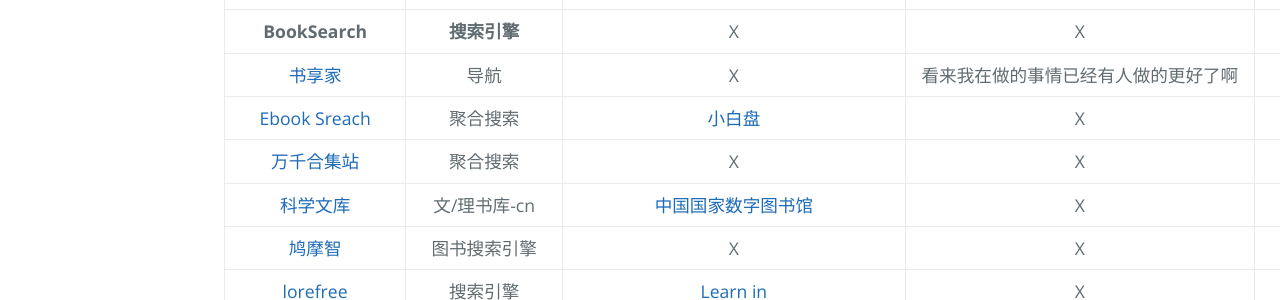
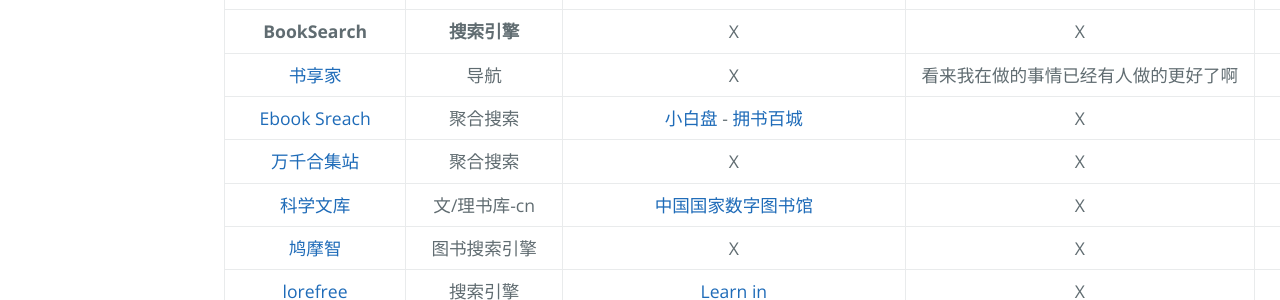
Before and after one commit to AmbroseRen/test, a Jekyll site: the page built from Library/BookSearch.md, in a window 1280 px wide and 900 px high, scrolled down 320 px. Shown: the part 154-454 px from the top of the window. Built offline with Jekyll 4.4.1, drawn with Linux system fonts in a browser that asks for light colours; our own code applies the rules of GitHub Pages for plain Markdown files; the repository's description, which GitHub fills in, is left out.

Commit message:
Update BookSearch.md

```diff
--- a/Library/BookSearch.md
+++ b/Library/BookSearch.md
@@ -16,7 +16,7 @@
 | [二次寒树](https://echs.herokuapp.com/) | 杂志 | X | X | X |
 | __BookSearch__ | __搜索引擎__ | X | X | X |
 | [书享家](http://shuxiangjia.cn/) | 导航 | X | 看来我在做的事情已经有人做的更好了啊 | X |
-| [Ebook Sreach](https://ebook.blinkol.com/#/) | 聚合搜索 | [小白盘](https://www.xiaobaipan.com/) | X | X |
+| [Ebook Sreach](https://ebook.blinkol.com/#/) | 聚合搜索 | [小白盘](https://www.xiaobaipan.com/) - [拥书百城](https://www.xujiantao.com/) | X | X |
 | [万千合集站](http://www.hejizhan.com/bbs/) | 聚合搜索 | X | X | X |
 | [科学文库](https://book.sciencereading.cn/shop/main/Login/shopFrame.do) | 文/理书库-cn | [中国国家数字图书馆](http://www.nlc.cn/) | X | X |
 | [鸠摩智](https://www.jiumodiary.com/) | 图书搜索引擎 | X | X | X |
```
